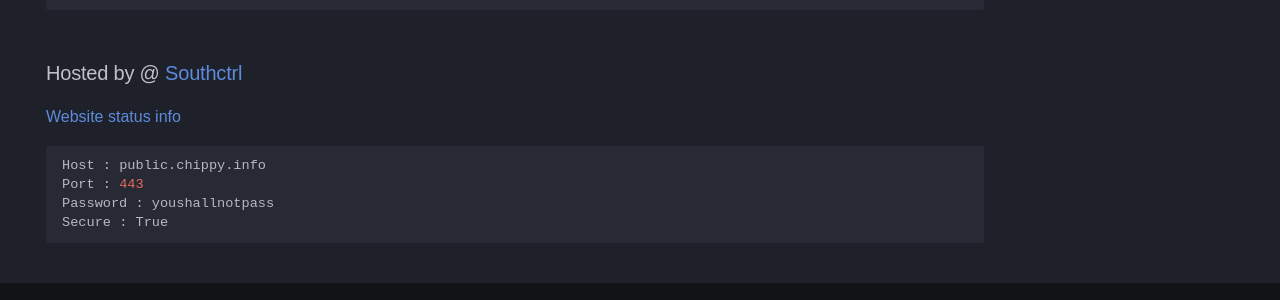
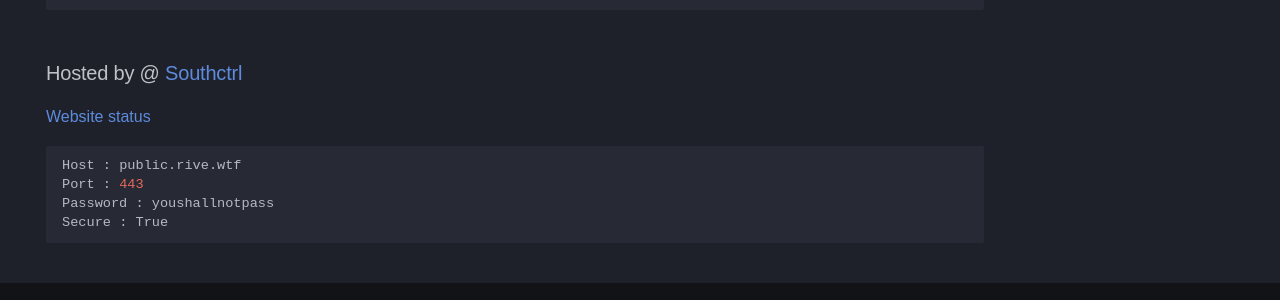
Before and after one commit to DarrenOfficial/lavalink-list, an MkDocs documentation site: the page built from docs/SSL/Lavalink-SSL.md, in a window 1280 px wide and 900 px high, scrolled down 1680 px. Shown: the part 553-853 px from the top of the window. Built offline with MkDocs 1.6.1 and Material for MkDocs 9.7.7, drawn with Linux system fonts in a browser that asks for light colours; some web fonts are replaced; comment, search, counter and statistics services are not loaded; a style sheet for code colours, icons or effects is not loaded.

Commit message:
Update Lavalink-SSL.md

````diff
--- a/docs/SSL/Lavalink-SSL.md
+++ b/docs/SSL/Lavalink-SSL.md
@@ -105,9 +105,9 @@ Secure : true
 ```
 
 ### Hosted by @ [Southctrl](https://discord.gg/PF5WN3FEA5)
-[Website](https://chippy.info) [status](https://chippy.info/status) [info](https://chippy.info/info)
+[Website](https://rive.wtf) [status](https://rive.wtf/status)
 ```bash
-Host : public.chippy.info
+Host : public.rive.wtf
 Port : 443
 Password : youshallnotpass
 Secure : True
````
